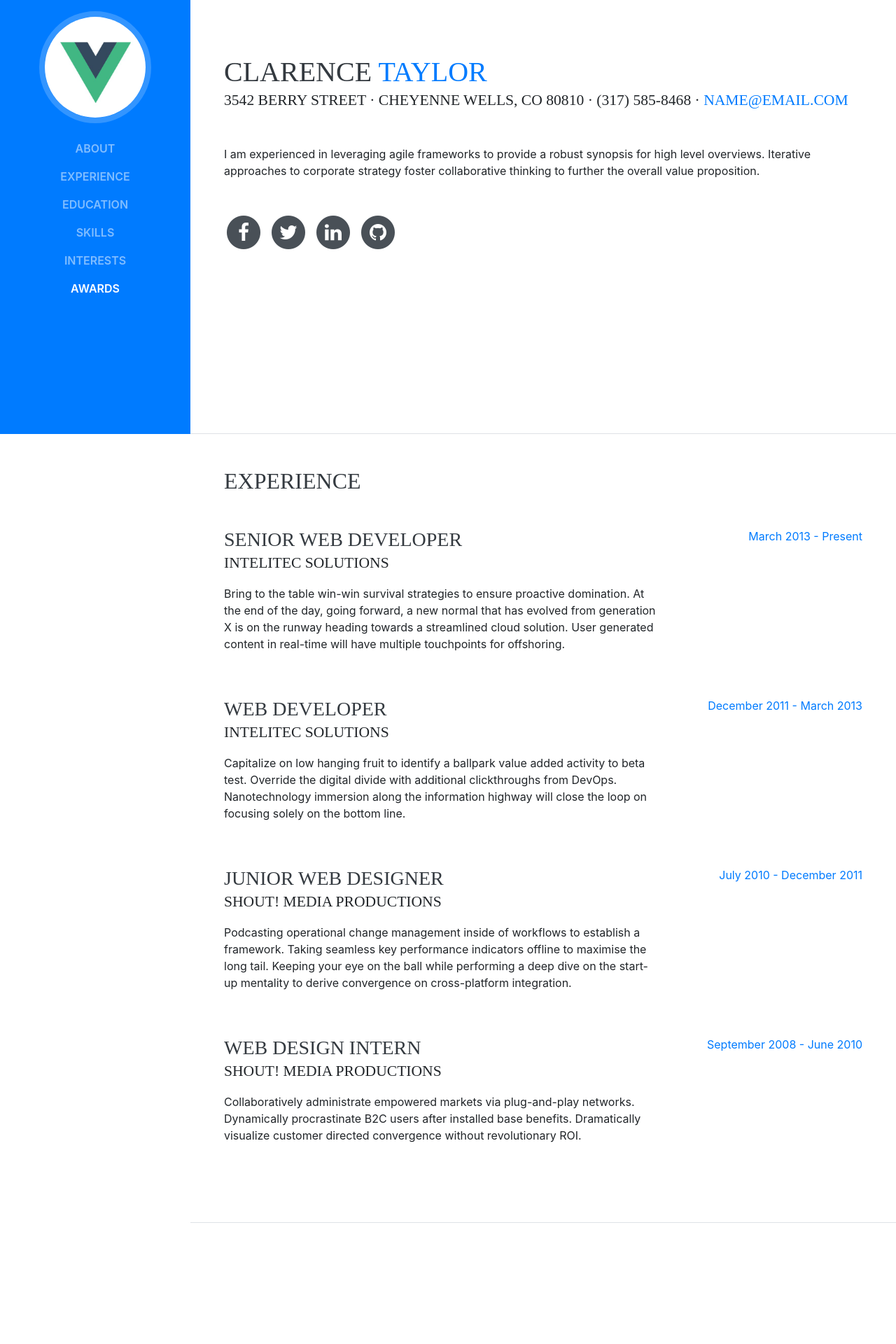
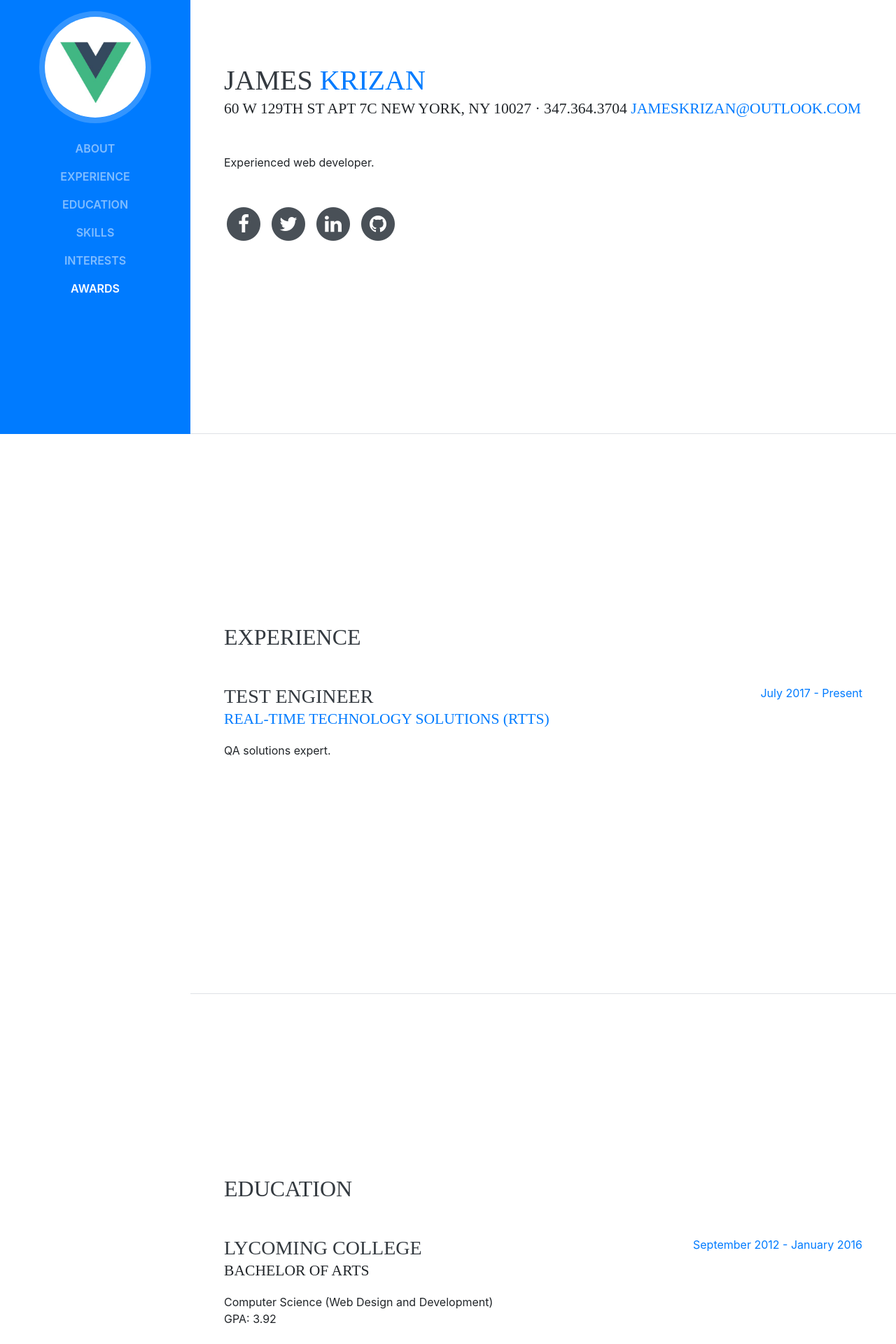
Before and after one commit to jameskrizan/main-website, a Vue app: page / in a window 1280 px wide. Shown: the part 180-2100 px from the top of the page at 70% size. Built offline with nearby package versions, Linux system fonts and the light colour scheme; a web font is replaced by a local one.

Commit message:
Initial resume text.

```diff
--- a/src/App.vue
+++ b/src/App.vue
@@ -2,7 +2,7 @@
   <div class="main-wrapper">
     <nav class="navbar navbar-expand-lg navbar-dark bg-primary fixed-top" id="sideNav">
       <a class="navbar-brand js-scroll-trigger" href="#about">
-        <span class="d-block d-lg-none">Start Bootstrap</span>
+        <span class="d-block d-lg-none">Resume</span>
         <span class="d-none d-lg-block">
           <img class="img-fluid img-profile rounded-circle mx-auto mb-2" src="./assets/profile.jpg" alt="">
         </span>
@@ -42,12 +42,12 @@
             <span class="text-primary">{{ surname }}</span>
           </h1>
           <div class="subheading mb-5">{{ address }}
-            <a href="mailto:name@email.com">{{ email }}</a>
+            <a :href="'mailto:' + email">{{ email }}</a>
           </div>
           <p class="mb-5">{{ aboutMe }}</p>
           <ul class="list-inline list-social-icons mb-0">
             <li class="list-inline-item">
-              <a href="#">
+              <a :href="facebookLink" target="_blank">
                 <span class="fa-stack fa-lg">
                   <i class="fa fa-circle fa-stack-2x"></i>
                   <i class="fa fa-facebook fa-stack-1x fa-inverse"></i>
@@ -55,7 +55,7 @@
               </a>
             </li>
             <li class="list-inline-item">
-              <a href="#">
+              <a :href="twitterLink" target="_blank">
                 <span class="fa-stack fa-lg">
                   <i class="fa fa-circle fa-stack-2x"></i>
                   <i class="fa fa-twitter fa-stack-1x fa-inverse"></i>
@@ -63,7 +63,7 @@
               </a>
             </li>
             <li class="list-inline-item">
-              <a href="#">
+              <a :href="linkedInLink" target="_blank">
                 <span class="fa-stack fa-lg">
                   <i class="fa fa-circle fa-stack-2x"></i>
                   <i class="fa fa-linkedin fa-stack-1x fa-inverse"></i>
@@ -71,7 +71,7 @@
               </a>
             </li>
             <li class="list-inline-item">
-              <a href="#">
+              <a :href="githubLink" target="_blank">
                 <span class="fa-stack fa-lg">
                   <i class="fa fa-circle fa-stack-2x"></i>
                   <i class="fa fa-github fa-stack-1x fa-inverse"></i>
@@ -86,10 +86,12 @@
         <div class="my-auto">
           <h2 class="mb-5">Experience</h2>
 
-          <div class="resume-item d-flex flex-column flex-md-row mb-5" v-for="job in experience" :key="job.description">
+          <div class="resume-item d-flex flex-column flex-md-row mb-5" v-for="(job, index) in experience" :key="index">
             <div class="resume-content mr-auto">
               <h3 class="mb-0">{{ job.position }}</h3>
-              <div class="subheading mb-3">{{ job.company }}</div>
+              <div class="subheading mb-3">
+                <a :href="job.companyLink" target="_blank">{{ job.company }}</a>
+              </div>
               <p>{{ job.description }}</p>
             </div>
             <div class="resume-date text-md-right">
@@ -105,26 +107,15 @@
         <div class="my-auto">
           <h2 class="mb-5">Education</h2>
 
-          <div class="resume-item d-flex flex-column flex-md-row mb-5">
+          <div class="resume-item d-flex flex-column flex-md-row mb-5" v-for="(item, index) in education" :key="index">
             <div class="resume-content mr-auto">
-              <h3 class="mb-0">University of Colorado Boulder</h3>
-              <div class="subheading mb-3">Bachelor of Science</div>
-              <div>Computer Science - Web Development Track</div>
-              <p>GPA: 3.23</p>
+              <h3 class="mb-0">{{ item.school }}</h3>
+              <div class="subheading mb-3">{{ item.degree }}</div>
+              <div>{{ item.area }}</div>
+              <p>GPA: {{ item.gpa }}</p>
             </div>
             <div class="resume-date text-md-right">
-              <span class="text-primary">August 2006 - May 2010</span>
-            </div>
-          </div>
-
-          <div class="resume-item d-flex flex-column flex-md-row">
-            <div class="resume-content mr-auto">
-              <h3 class="mb-0">James Buchanan High School</h3>
-              <div class="subheading mb-3">Technology Magnet Program</div>
-              <p>GPA: 3.56</p>
-            </div>
-            <div class="resume-date text-md-right">
-              <span class="text-primary">August 2002 - May 2006</span>
+              <span class="text-primary">{{ item.startDate }} - {{ item.endDate }}</span>
             </div>
           </div>
 
@@ -138,37 +129,44 @@
           <div class="subheading mb-3">Programming Languages &amp; Tools</div>
           <ul class="list-inline list-icons">
             <li class="list-inline-item">
+              <a href="" target="_blank">
                 <i class="devicons devicons-html5"></i>
+              </a>
             </li>
             <li class="list-inline-item">
+              <a href="" target="_blank">
                 <i class="devicons devicons-css3"></i>
+              </a>
             </li>
             <li class="list-inline-item">
+              <a href="" target="_blank">
                 <i class="devicons devicons-javascript"></i>
+              </a>
             </li>
             <li class="list-inline-item">
+              <a href="" target="_blank">
                 <i class="devicons devicons-jquery"></i>
+              </a>
             </li>
             <li class="list-inline-item">
+              <a href="" target="_blank">
                 <i class="devicons devicons-sass"></i>
+              </a>
             </li>
             <li class="list-inline-item">
-              <i class="devicons devicons-less"></i>
+              <a href="" target="_blank">
+                <i class="devicons devicons-bootstrap"></i>
+              </a>
             </li>
             <li class="list-inline-item">
-              <i class="devicons devicons-bootstrap"></i>
+              <a href="" target="_blank">
+                <i class="devicons devicons-wordpress"></i>
+              </a>
             </li>
             <li class="list-inline-item">
-              <i class="devicons devicons-wordpress"></i>
-            </li>
-            <li class="list-inline-item">
-              <i class="devicons devicons-grunt"></i>
-            </li>
-            <li class="list-inline-item">
-              <i class="devicons devicons-gulp"></i>
-            </li>
-            <li class="list-inline-item">
+              <a href="" target="_blank">
                 <i class="devicons devicons-npm"></i>
+              </a>
             </li>
           </ul>
 
@@ -193,8 +191,7 @@
       <section class="resume-section p-3 p-lg-5 d-flex flex-column" id="interests">
         <div class="my-auto">
           <h2 class="mb-5">Interests</h2>
-          <p>Apart from being a web developer, I enjoy most of my time being outdoors. In the winter, I am an avid skiier and novice ice climber. During the warmer months here in Colorado, I enjoy mountain biking, free climbing, and kayaking.</p>
-          <p class="mb-0">When forced indoors, I follow a number of sci-fi and fantasy genre movies and television shows, I am an aspiring chef, and I spend a large amount of my free time exploring the latest technolgy advancements in the front-end web development world.</p>
+          <p>Many!</p>
         </div>
       </section>
 
@@ -202,33 +199,8 @@
         <div class="my-auto">
           <h2 class="mb-5">Awards &amp; Certifications</h2>
           <ul class="fa-ul mb-0">
-            <li>
-              <i class="fa-li fa fa-trophy text-warning"></i>
-              Google Analytics Certified Developer</li>
-            <li>
-              <i class="fa-li fa fa-trophy text-warning"></i>
-              Mobile Web Specialist - Google Certification</li>
-            <li>
-              <i class="fa-li fa fa-trophy text-warning"></i>
-              1<sup>st</sup>
-              Place - University of Colorado Boulder - Emerging Tech Competition 2009</li>
-            <li>
-              <i class="fa-li fa fa-trophy text-warning"></i>
-              1<sup>st</sup>
-              Place - University of Colorado Boulder - Adobe Creative Jam 2008 (UI Design Category)</li>
-            <li>
-              <i class="fa-li fa fa-trophy text-warning"></i>
-              2<sup>nd</sup>
-              Place - University of Colorado Boulder - Emerging Tech Competition 2008</li>
-            <li>
-            <li>
-              <i class="fa-li fa fa-trophy text-warning"></i>
-              1<sup>st</sup>
-              Place - James Buchanan High School - Hackathon 2006</li>
-            <li>
-              <i class="fa-li fa fa-trophy text-warning"></i>
-              3<sup>rd</sup>
-              Place - James Buchanan High School - Hackathon 2005</li>
+            <li><i class="fa-li fa fa-trophy text-warning"></i>
+            The Honor Society of Phi Kappa Phi</li>
           </ul>
         </div>
       </section>
@@ -241,40 +213,34 @@
 export default {
   data () {
     return {
-      title: 'My portfolio',
-      name: 'CLARENCE',
-      surname: 'TAYLOR',
-      address: '3542 Berry Street · Cheyenne Wells, CO 80810 · (317) 585-8468 ·',
-      email: 'name@email.com',
-      aboutMe: 'I am experienced in leveraging agile frameworks to provide a robust synopsis for high level overviews. Iterative approaches to corporate strategy foster collaborative thinking to further the overall value proposition.',
+      title: 'James Krizan || Full-Stack Web Developer',
+      name: 'James',
+      surname: 'Krizan',
+      address: '60 W 129th St Apt 7C New York, NY 10027 · 347.364.3704',
+      email: 'jameskrizan@outlook.com',
+      aboutMe: 'Experienced web developer.',
+      facebookLink: 'https://www.facebook.com/jaskrizan',
+      twitterLink: 'https://twitter.com/jameskrizan',
+      linkedInLink: 'https://www.linkedin.com/in/jameskrizan',
+      githubLink: 'https://github.com/jameskrizan',
       experience: [
         {
-          position: 'Senior Web Developer',
-          company: 'Intelitec Solutions',
-          description: 'Bring to the table win-win survival strategies to ensure proactive domination. At the end of the day, going forward, a new normal that has evolved from generation X is on the runway heading towards a streamlined cloud solution. User generated content in real-time will have multiple touchpoints for offshoring.',
-          startDate: 'March 2013',
+          position: 'Test Engineer',
+          company: 'Real-Time Technology Solutions (RTTS)',
+          companyLink: 'https://www.rttsweb.com',
+          description: 'QA solutions expert.',
+          startDate: 'July 2017',
           endDate: 'Present'
-        },
+        }
+      ],
+      education: [
         {
-          position: 'Web Developer',
-          company: 'Intelitec Solutions',
-          description: 'Capitalize on low hanging fruit to identify a ballpark value added activity to beta test. Override the digital divide with additional clickthroughs from DevOps. Nanotechnology immersion along the information highway will close the loop on focusing solely on the bottom line.',
-          startDate: 'December 2011',
-          endDate: 'March 2013'
-        },
-        {
-          position: 'Junior Web Designer',
-          company: 'Shout! Media Productions',
-          description: 'Podcasting operational change management inside of workflows to establish a framework. Taking seamless key performance indicators offline to maximise the long tail. Keeping your eye on the ball while performing a deep dive on the start-up mentality to derive convergence on cross-platform integration.',
-          startDate: 'July 2010',
-          endDate: 'December 2011'
-        },
-        {
-          position: 'Web Design Intern',
-          company: 'Shout! Media Productions',
-          description: 'Collaboratively administrate empowered markets via plug-and-play networks. Dynamically procrastinate B2C users after installed base benefits. Dramatically visualize customer directed convergence without revolutionary ROI.',
-          startDate: 'September 2008',
-          endDate: 'June 2010'
+          school: 'Lycoming College',
+          degree: 'Bachelor of Arts',
+          area: 'Computer Science (Web Design and Development)',
+          gpa: '3.92',
+          startDate: 'September 2012',
+          endDate: 'January 2016'
         }
       ]
     }
@@ -320,12 +286,7 @@ body {
     padding-left: 17rem;
   }
 }
-h1,
-h2,
-h3,
-h4,
-h5,
-h6 {
+h1, h2, h3, h4, h5, h6 {
   font-family: 'Saira Extra Condensed', serif;
   font-weight: 700;
   text-transform: uppercase;
```
Lines whose indentation alone changed are shown as unchanged.
